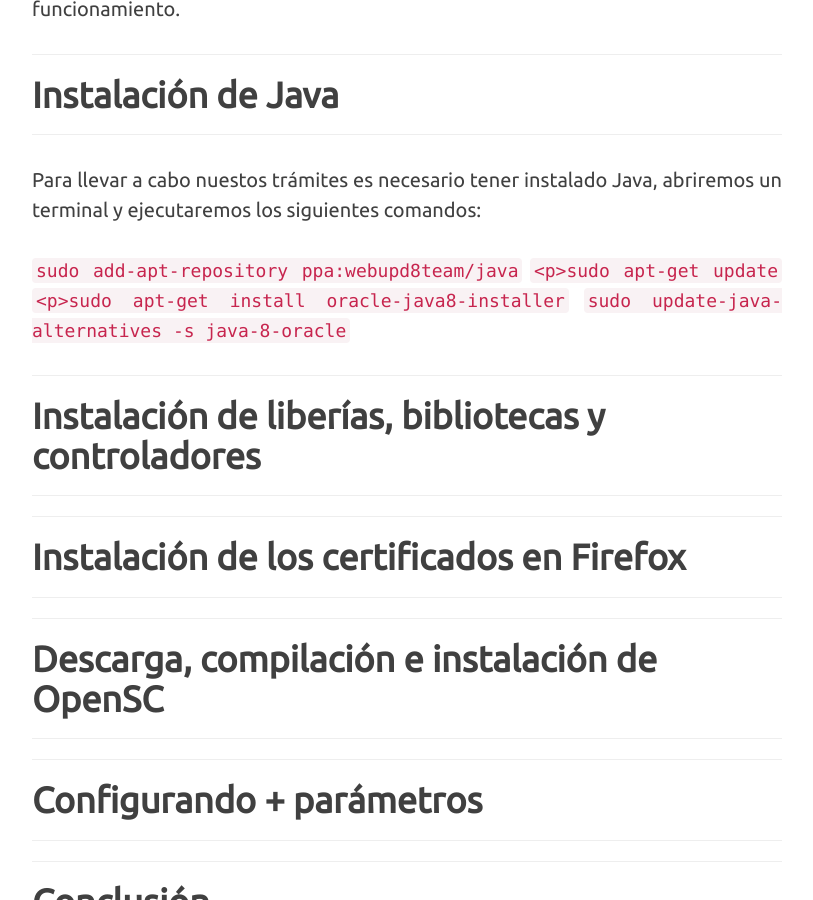
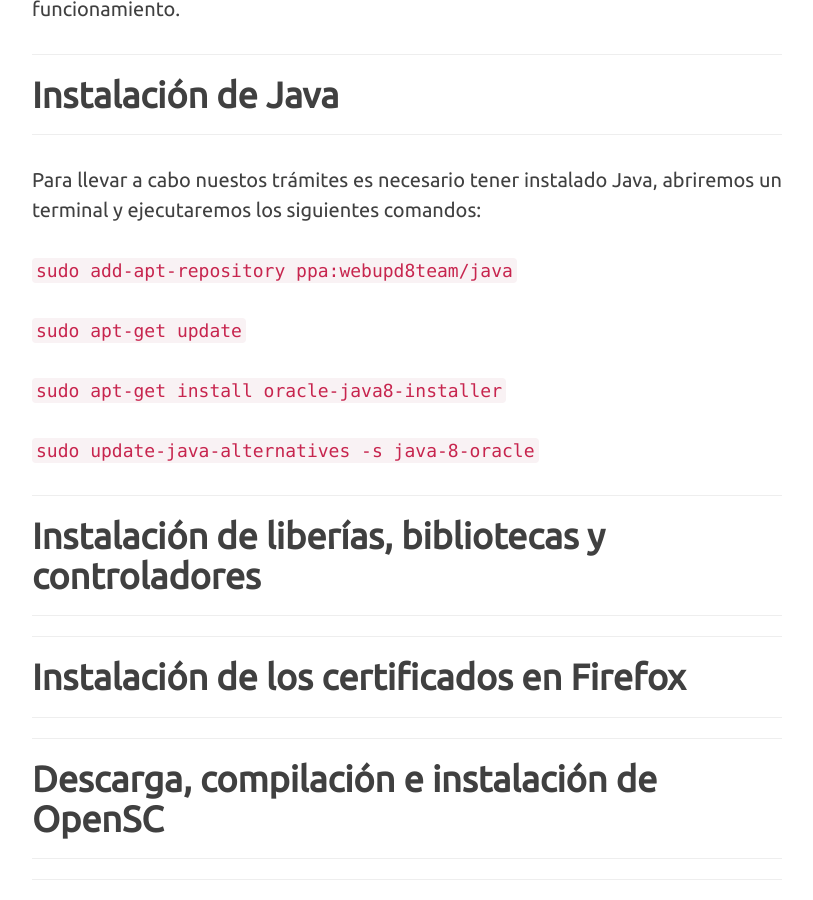
Before and after one commit to R12Leal/R12Leal.github.io, a Jekyll site: the page built from _posts/2015-10-15-dnie-ubuntu.markdown, in a window 1280 px wide and 900 px high, scrolled down 2056 px. Shown: the whole window, without its empty margins (233-1046 px from the left). Built offline with Jekyll 4.4.1, drawn with Linux system fonts in a browser that asks for light colours; nearby versions of some CDN libraries; comment, search, counter and statistics services are not loaded.

Commit message:
Update 09/11/2015

```diff
--- a/_posts/2015-10-15-dnie-ubuntu.markdown
+++ b/_posts/2015-10-15-dnie-ubuntu.markdown
@@ -24,10 +24,10 @@
 <h2 class="section-heading">Instalación de Java</h2>
 <hr />
 <p>Para llevar a cabo nuestos trámites es necesario tener instalado Java, abriremos un terminal y ejecutaremos los siguientes comandos:</p>
-<code>sudo add-apt-repository ppa:webupd8team/java</code>
-<code><p>sudo apt-get update</code>
-<code><p>sudo apt-get install oracle-java8-installer</code>
-<code>sudo update-java-alternatives -s java-8-oracle</code>
+<p><code>sudo add-apt-repository ppa:webupd8team/java</code></p>
+<p><code>sudo apt-get update</code></p>
+<p><code>sudo apt-get install oracle-java8-installer</code></p>
+<p><code>sudo update-java-alternatives -s java-8-oracle</code></p>
 <hr />
 <h2 class="section-heading">Instalación de liberías, bibliotecas y controladores</h2>
 <hr />
```
